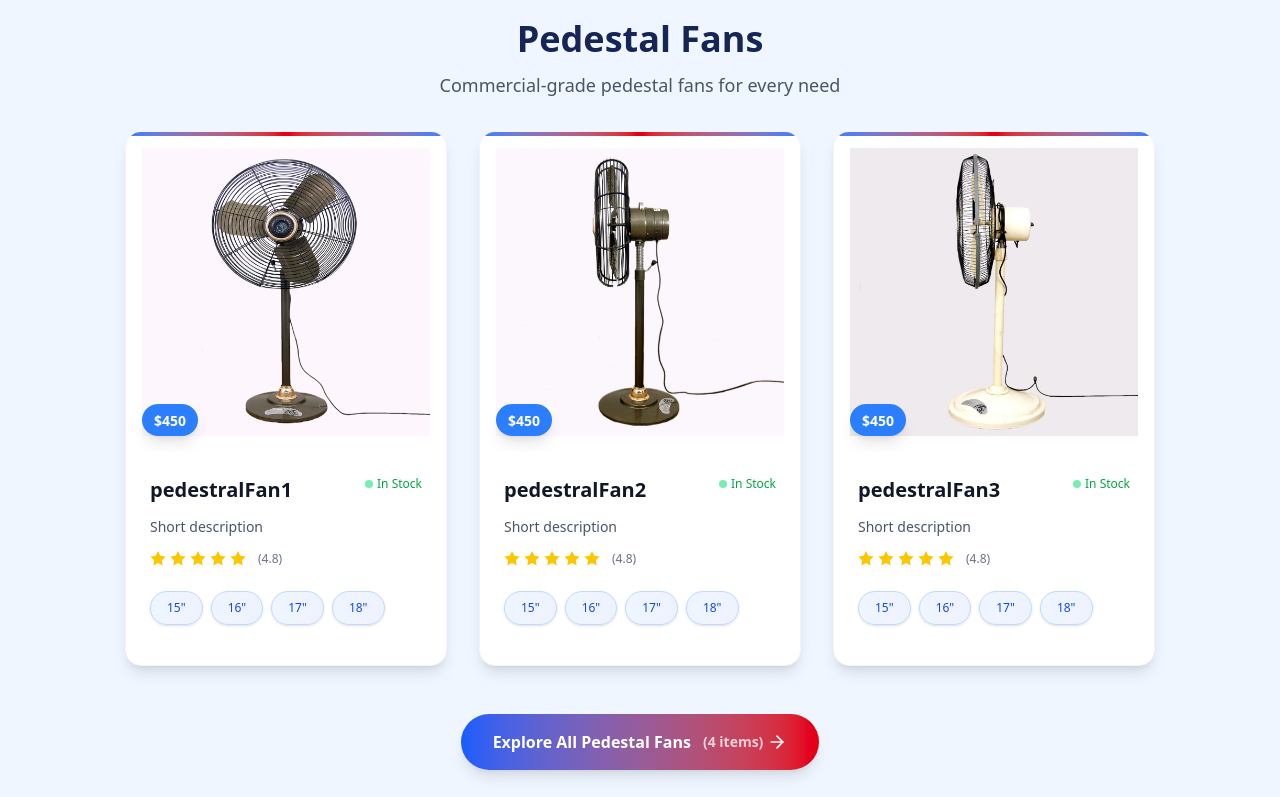
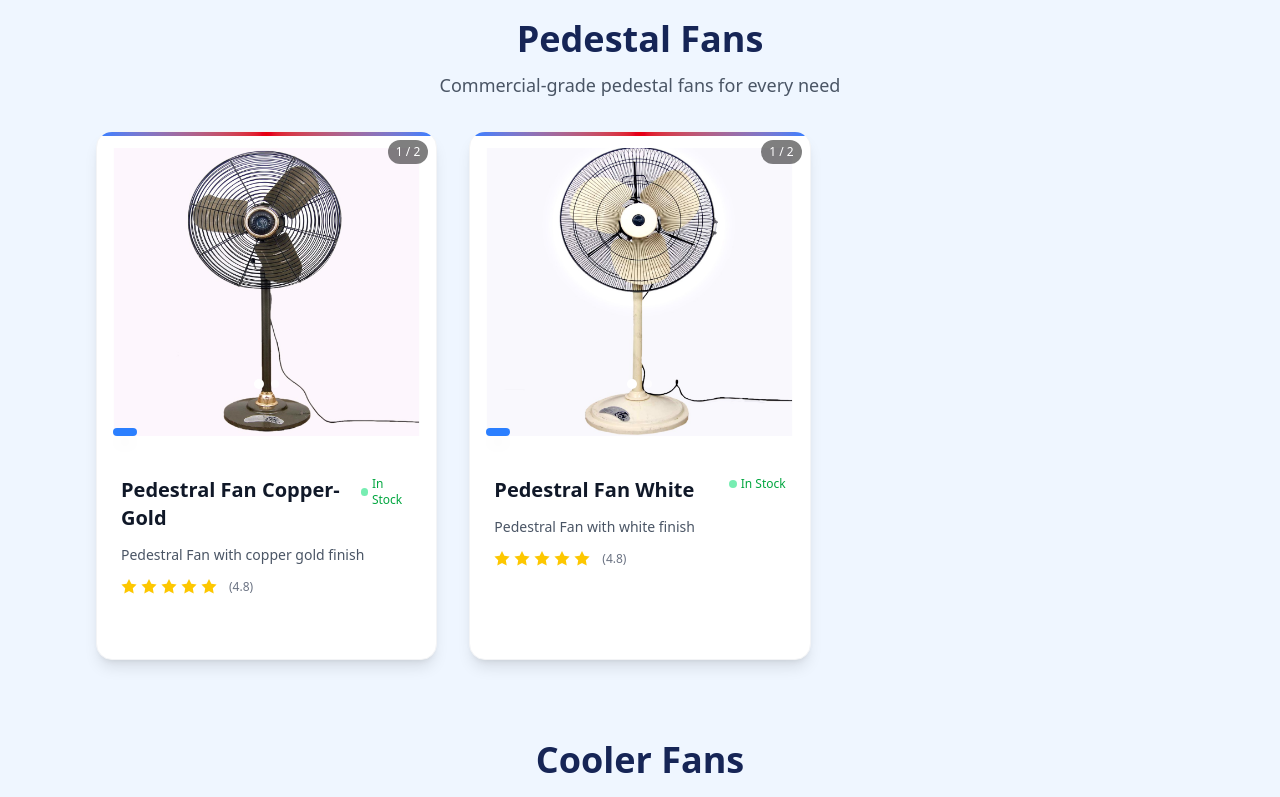
Before and after one commit to RiyaMehta16/indotech, a React (Vite) app: page /products in a window 1280 px wide. Shown: the part 1120-1917 px from the top of the page. Built offline with nearby package versions, Linux system fonts and the light colour scheme.

Commit message:
pedestral fans sorted

```diff
--- a/src/constants/products/pedestralFans.js
+++ b/src/constants/products/pedestralFans.js
@@ -7,30 +7,15 @@ import {
 export const PEDESTAL_FANS = [
   {
     image: pedestralFan1,
-    title: "pedestralFan1",
-    description: "Short description",
-    price: "$450",
-    sizes: ['15"', '16"', '17"', '18"'],
+    images: [pedestralFan1, pedestralFan2],
+    title: "Pedestral Fan Copper-Gold",
+    description: "Pedestral Fan with copper gold finish",
   },
-  {
-    image: pedestralFan2,
-    title: "pedestralFan2",
-    description: "Short description",
-    price: "$450",
-    sizes: ['15"', '16"', '17"', '18"'],
-  },
-  {
-    image: pedestralFan3,
-    title: "pedestralFan3",
-    description: "Short description",
-    price: "$450",
-    sizes: ['15"', '16"', '17"', '18"'],
-  },
+
   {
     image: pedestralFan4,
-    title: "pedestralFan4",
-    description: "Short description",
-    price: "$450",
-    sizes: ['15"', '16"', '17"', '18"'],
+    images: [pedestralFan4, pedestralFan3],
+    title: "Pedestral Fan White",
+    description: "Pedestral Fan with white finish",
   },
 ];
```
